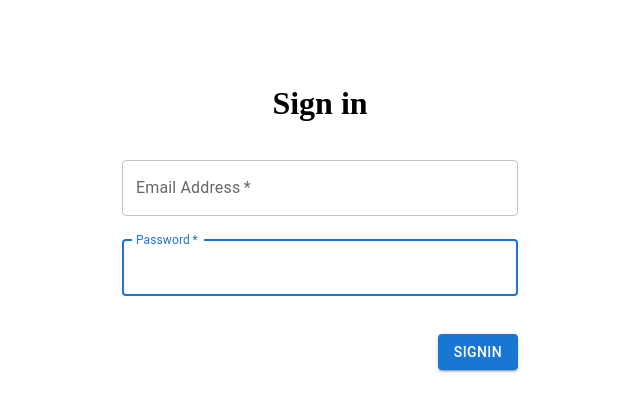
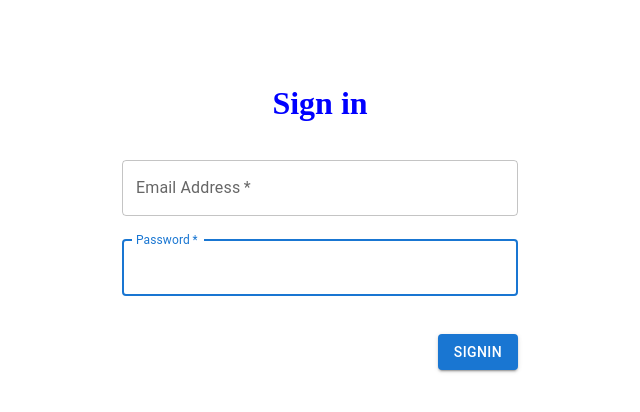
Before and after one commit to micahang0127/react-typescript-login-v2, a React (Create React App) app: page /signin in a window 1280 px wide. Shown: the top 412 px of the page, without its empty margins (320-960 px from the left). Built offline with nearby package versions, Linux system fonts and the light colour scheme.

Commit message:
css file global import

```diff
--- a/src/App.tsx
+++ b/src/App.tsx
@@ -1,6 +1,7 @@
 import Router from "./routes";
 import { ApolloProvider } from "@apollo/client";
 import { client } from "./apis/graphql/apollo/client";
+import "./assets/css/style.css";
 
 function App() {
   return (
--- /dev/null
+++ b/src/assets/css/style.css
@@ -0,0 +1,3 @@
+.test-color {
+  color: blue;
+}
--- a/src/pages/SignIn.tsx
+++ b/src/pages/SignIn.tsx
@@ -84,7 +84,7 @@ const SignIn = () => {
             alignItems: "center",
           }}
         >
-          <h1>Sign in</h1>
+          <h1 className="test-color">Sign in</h1>
           <InputMui
             id="email"
             name="email"
```
